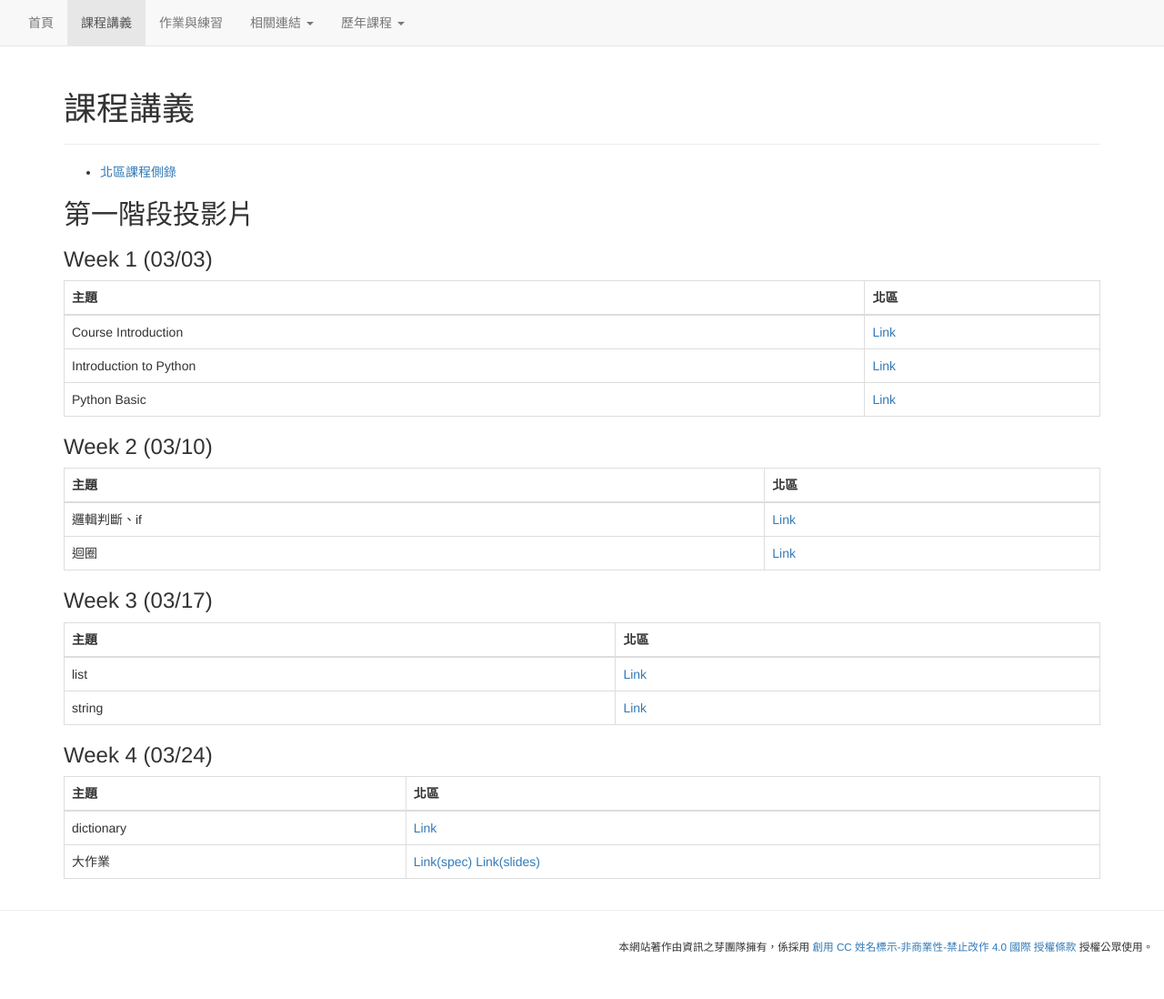
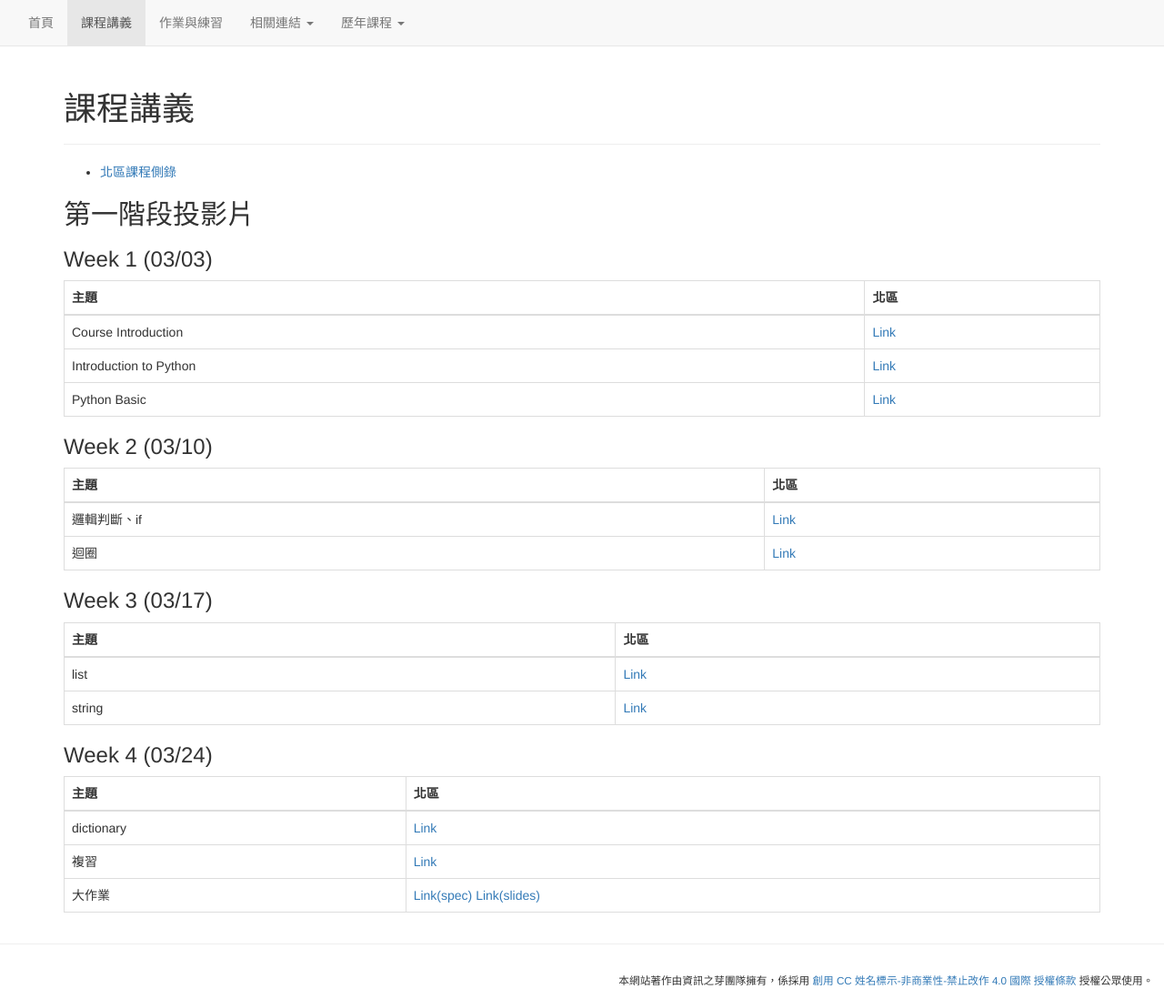
Before and after one commit to tw-csie-sprout/py2025, a Jekyll site: the page built from slides.md, in a window 1280 px wide and 1098 px high. Shown: the whole window at 91% size. Built offline with Jekyll 4.4.1, drawn with Linux system fonts in a browser that asks for light colours.

Commit message:
Update slides.md week 4

```diff
--- a/slides.md
+++ b/slides.md
@@ -39,4 +39,5 @@ title: "課程講義"
 | 主題 | 北區 |
 | --- | --- |
 | dictionary | [Link](https://drive.google.com/file/d/1keTjonxJIsZwPvHk--4A3yUF8pq4-WUo/view?usp=sharing)|
+| 複習 | [Link](https://drive.google.com/file/d/1lhj3YwVQQ3E_cC1dIrkiDp9rmUmr3chj/view?usp=drive_link)|
 | 大作業 | [Link(spec)](https://hackmd.io/@poo/rytyawJTp) [Link(slides)](https://www.canva.com/design/DAFzpVtnHFY/3cAeQmeAO31-h6FbVXdmyA/view?utm_content=DAFzpVtnHFY&utm_campaign=designshare&utm_medium=link&utm_source=editor)|
```
